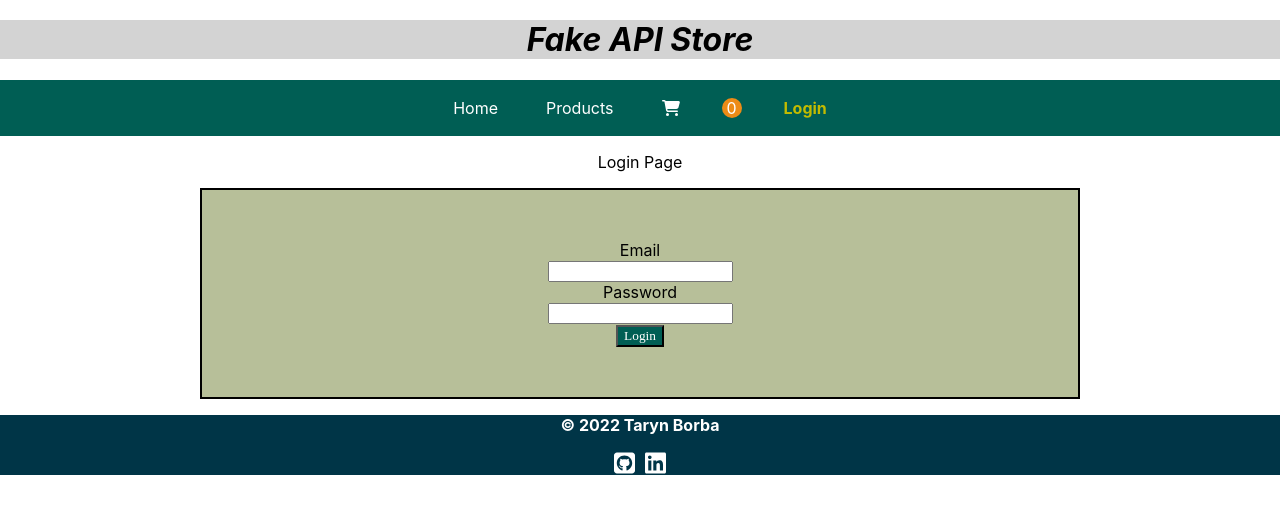
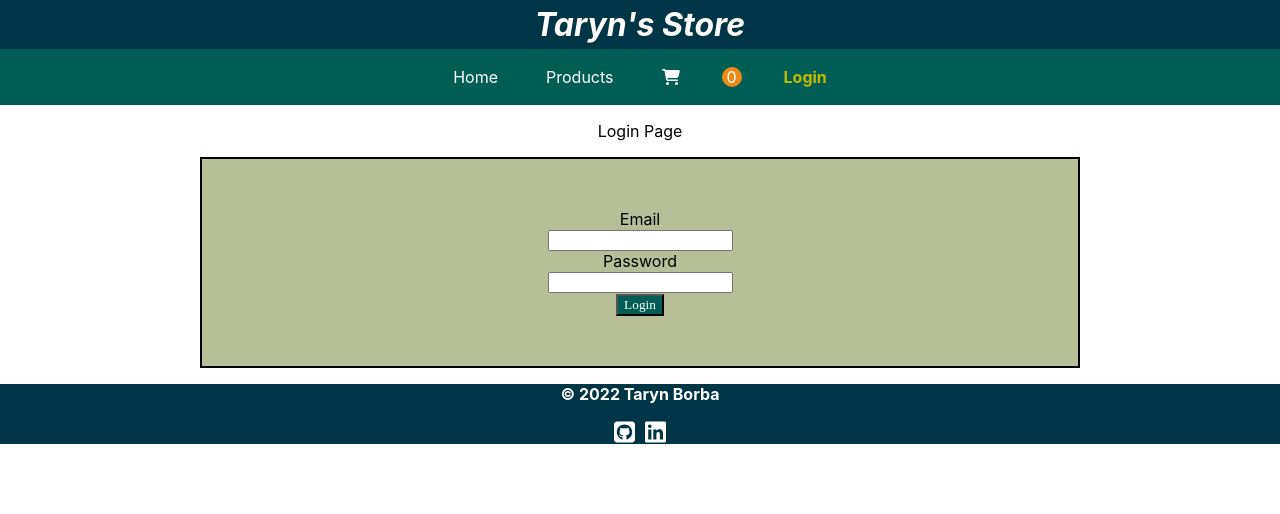
Before and after one commit to tborba1/react-final-project, a React (Create React App) app: page /login in a window 1280 px wide. Shown: the top 514 px of the page. Built offline with nearby package versions, Linux system fonts and the light colour scheme.

Commit message:
updated Title name and styling

```diff
--- a/src/components/HeaderFooter.js
+++ b/src/components/HeaderFooter.js
@@ -13,7 +13,7 @@ export default function HeaderFooter() {
 
   return (
     <>
-      <Title>Fake API Store</Title>
+      <Title>Taryn's Store</Title>
       <NavBar>
         <NavLink route="/" label="Home" />
         <NavLink route="/products" label="Products" />
--- a/src/components/StyledComponents.js
+++ b/src/components/StyledComponents.js
@@ -3,13 +3,12 @@ import styled from "styled-components";
 // HeaderFooter
 
 export const Title = styled.h1`
-  background-color: lightgrey;
+  background-color: #003547;
   font-style: italic;
   text-align: center;
-  margin-top: 20px;
-  // margin-left: 32px;
-  // margin-right: 32px;
-  // border-radius: 10px;
+  color: white;
+  margin: 0;
+  padding: 5px;
 `;
 export const SubTitle = styled.h2`
   background-color: lightgrey;
```
